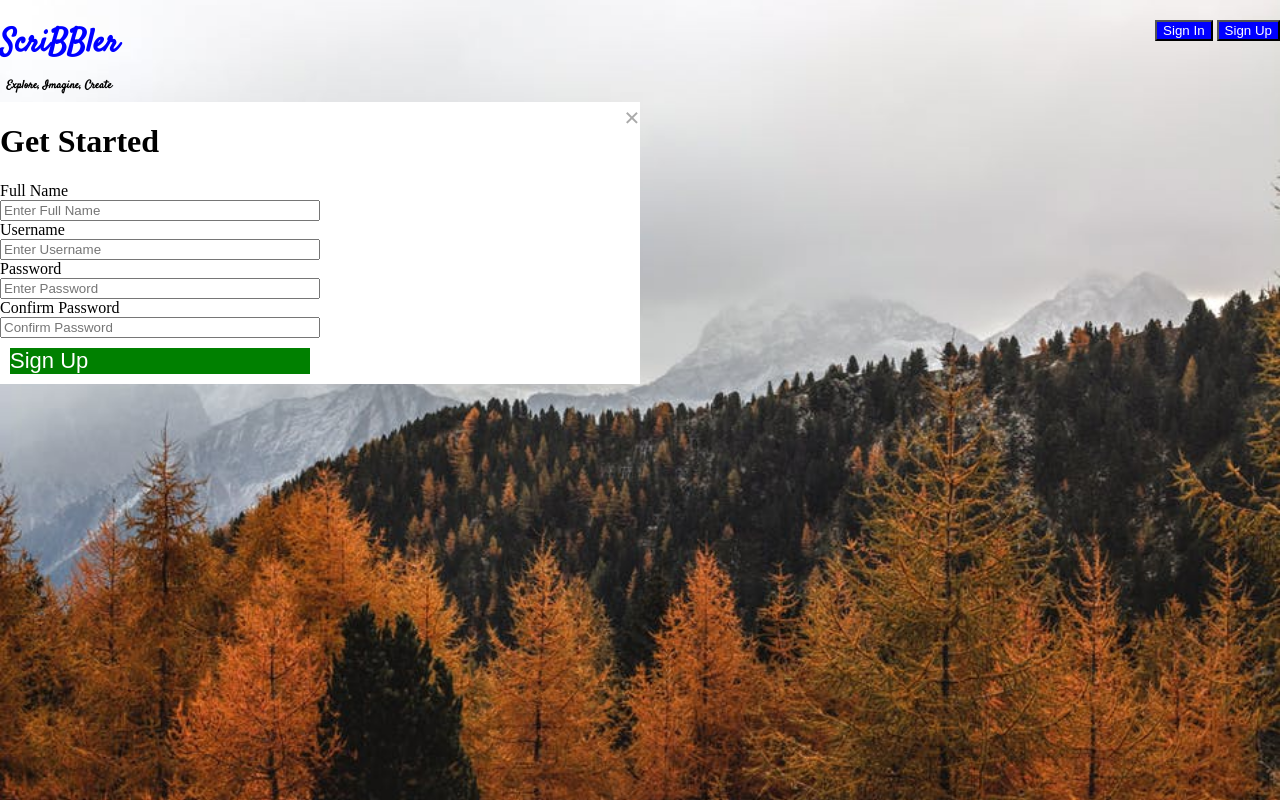
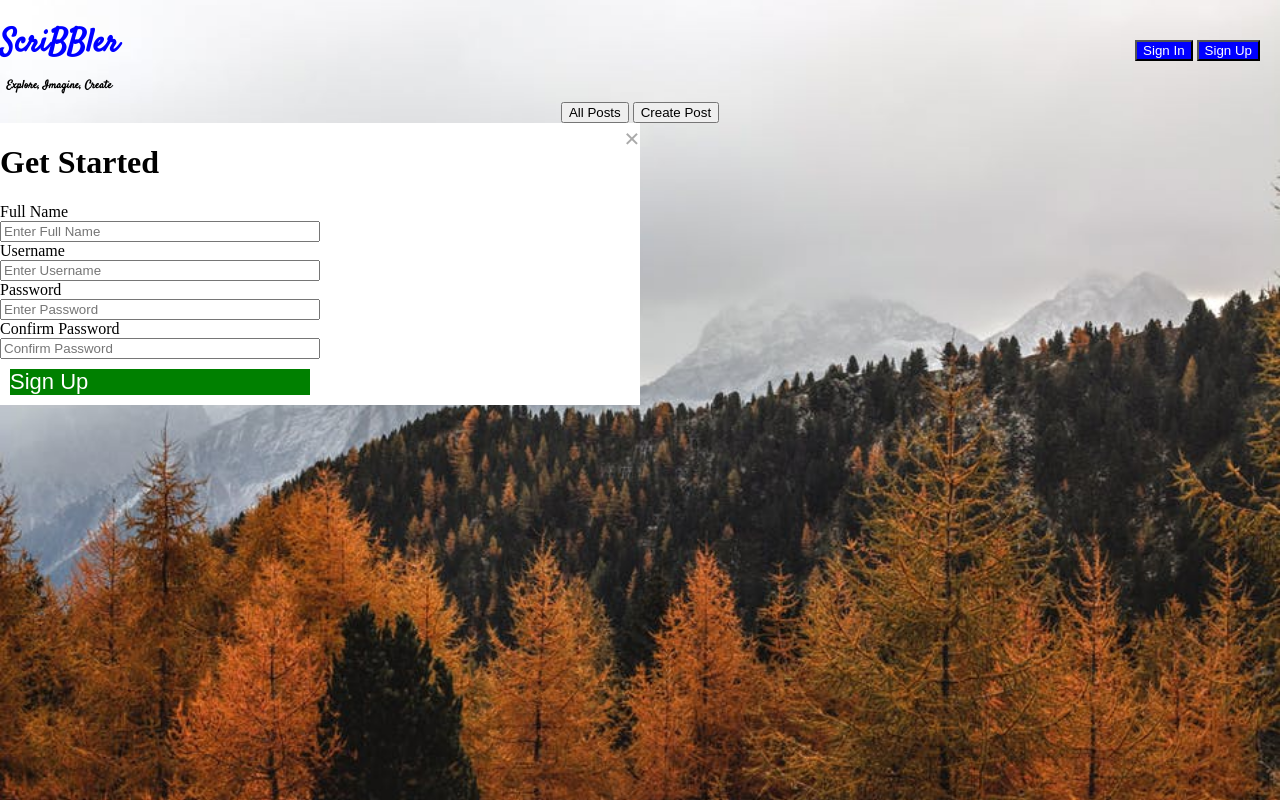
Before and after one commit to BradPrit09/Front-End-Project-Blog, a plain HTML site: page index.html in a window 1280 px wide. Both pictures are taken after a click on the button "Sign Up". Drawn offline with Linux system fonts and the light colour scheme; a web font is replaced by a local one.

```diff
--- a/css/index.css
+++ b/css/index.css
@@ -61,10 +61,9 @@ body {
 .modal {
     display: none; /* Hidden by default */
     position: center; /* Stay in place */
-    z-index: 4; /* Sit on top */
+    z-index: 1; /* Sit on top */
     left: 0;
     top: 0;
-    align-content: space-evenly;
     width: 50%; /* Full width */
     height: 50%; /* Full height */
     overflow: auto; /* Enable scroll if needed */
@@ -91,3 +90,20 @@ form {
     flex-direction: column;
     justify-content: center;
 }
+
+.button-orientation {
+    margin-top: 20px;
+    margin-right: 20px;
+}
+
+.postButtons {
+    display: flex;
+    flex-direction: row;
+    justify-content: center;
+}
+
+#postbuttonstyle {
+    color: yellow;
+    border-color: black;
+    text-align: center;
+}
--- a/index.html
+++ b/index.html
@@ -23,9 +23,10 @@
                 <h1 id="scribbler">ScriBBler</h1>
                 <h2 id="scribbler-tagline">Explore, Imagine, Create</h2>
             </div>
-            <div>
+            <div class="button-orientation">
                 <button class="signinup-button" id="signIn-button">Sign In</button>
-                <button class="signinup-button" id="signup-button" onclick="openSignUpModelWindow('signup');">Sign Up</button>
+                <button class="signinup-button" id="signup-button" onclick="openSignUpModelWindow('signup');">Sign Up
+                </button>
             </div>
         </div>
 
@@ -33,7 +34,10 @@
 
     <div class="postButtons">
 
-        <!-- Insert code for All Posts & Create Post button here -->
+        <div>
+            <button class="postbuttonstyle">All Posts</button>
+            <button class="postbuttonstyle">Create Post</button>
+        </div>
 
 
     </div>
@@ -48,7 +52,6 @@
 
 <div id="myModal" class="modal">
     <span class="close">&times;</span>
-    <!-- Insert code for Sign Up modal here -->
     <div class="container-signup">
         <form>
             <h1>Get Started</h1>
@@ -59,7 +62,7 @@
             <label id="password">Password</label>
             <input type="password" placeholder="Enter Password">
             <label>Confirm Password</label>
-            <input  type="password" placeholder="Confirm Password">
+            <input type="password" placeholder="Confirm Password">
         </form>
         <button class="submit-btn">Sign Up</button>
     </div>
```
